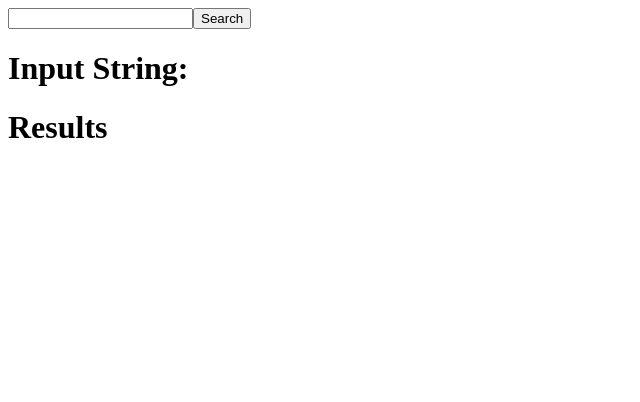
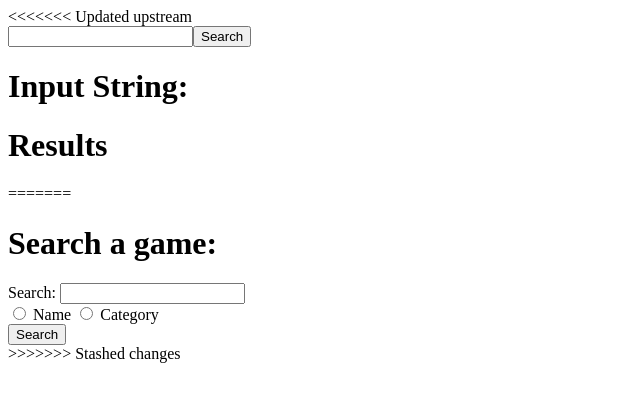
Before and after one commit to wxlai90/Dipsa48EnrichmentAssignment, an Angular app in the folder client/myClient/: page / in a window 1280 px wide. Shown: the top 402 px of the page, without its empty margins (0-640 px from the left). Built offline with nearby package versions, Linux system fonts and the light colour scheme.

Commit message:
changed to using model binding for form

```diff
--- a/client/myClient/src/app/app.component.html
+++ b/client/myClient/src/app/app.component.html
@@ -1,4 +1,5 @@
 <div>
+<<<<<<< Updated upstream
   <form (submit)="handleSubmit($event)">
     <input type="text" (input)="handleInput($event)" />
     <button>Search</button>
@@ -13,6 +14,7 @@
       <a href="/game/{{r._id}}">{{r.Name}}</a>
     </li>
   </ul>
-
-  <router-outlet></router-outlet>
+=======
+  <app-search-form></app-search-form>
+>>>>>>> Stashed changes
 </div>
--- /dev/null
+++ b/client/myClient/src/app/query.ts
@@ -0,0 +1,6 @@
+export class Query {
+    constructor(
+        searchString: string,
+        type: string
+    ) { }
+}
--- /dev/null
+++ b/client/myClient/src/app/search-form/search-form.component.html
@@ -0,0 +1,23 @@
+<div>
+    <h1>Search a game:</h1>
+    <form #searchForm="ngForm" (ngSubmit)="searchGames(searchForm)">
+        <div class="form-group">
+            <label>Search:
+            </label>
+            <input type="text" required [(ngModel)]="model.searchString" name="searchString" />
+        </div>
+
+        <div class="form-group">
+            <input type="radio" value="name" required [(ngModel)]="model.type" name="type" />
+            <label>
+                Name
+            </label>
+            <input type="radio" value="category" required [(ngModel)]="model.type" name="type" />
+            <label>
+                Category
+            </label>
+        </div>
+
+        <button>Search</button>
+    </form>
+</div>
--- /dev/null
+++ b/client/myClient/src/app/search-form/search-form.component.ts
@@ -0,0 +1,29 @@
+import { Component, OnInit } from '@angular/core';
+import { Query } from '../query'
+import { NgForm } from '@angular/forms'
+
+@Component({
+  selector: 'app-search-form',
+  templateUrl: './search-form.component.html',
+  styleUrls: ['./search-form.component.scss']
+})
+export class SearchFormComponent implements OnInit {
+
+  constructor() { }
+
+  ngOnInit() {
+  }
+
+  model = new Query("", "");
+
+  searchGames(form: NgForm) {
+    const searchString = form.controls['searchString'].value;
+    const type = form.controls['type'].value;
+  }
+
+
+  findGameByName(name: string) {
+    fetch(`http://localhost:3000/api/name/${name}`)
+      .then(resp => resp.json());
+  }
+}
```
Also changed, not shown: client/myClient/src/app/app.module.ts (+6 -2 lines), client/myClient/src/app/search-form/search-form.component.scss (added), 2 other files (tests, documents, lock files or other folders).
